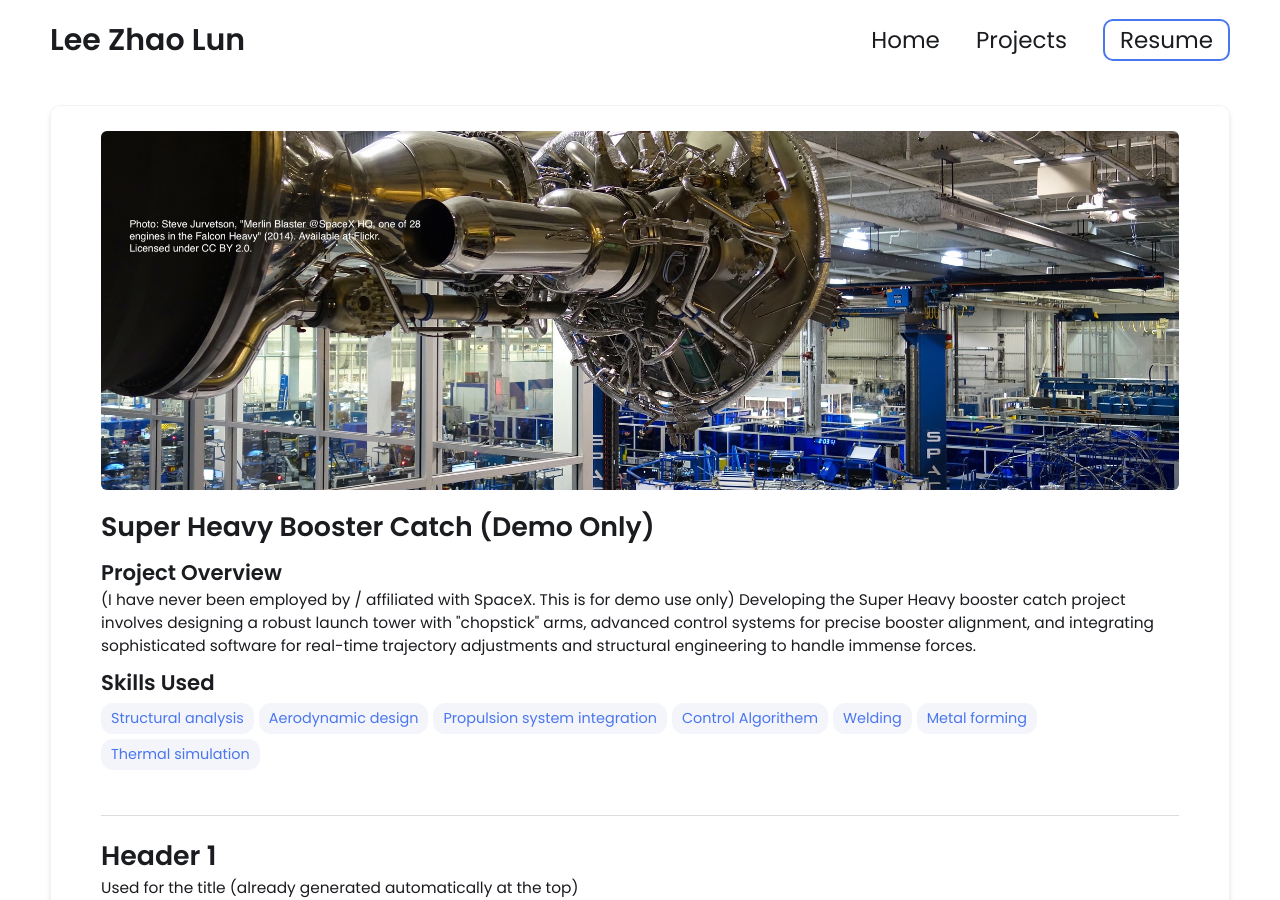
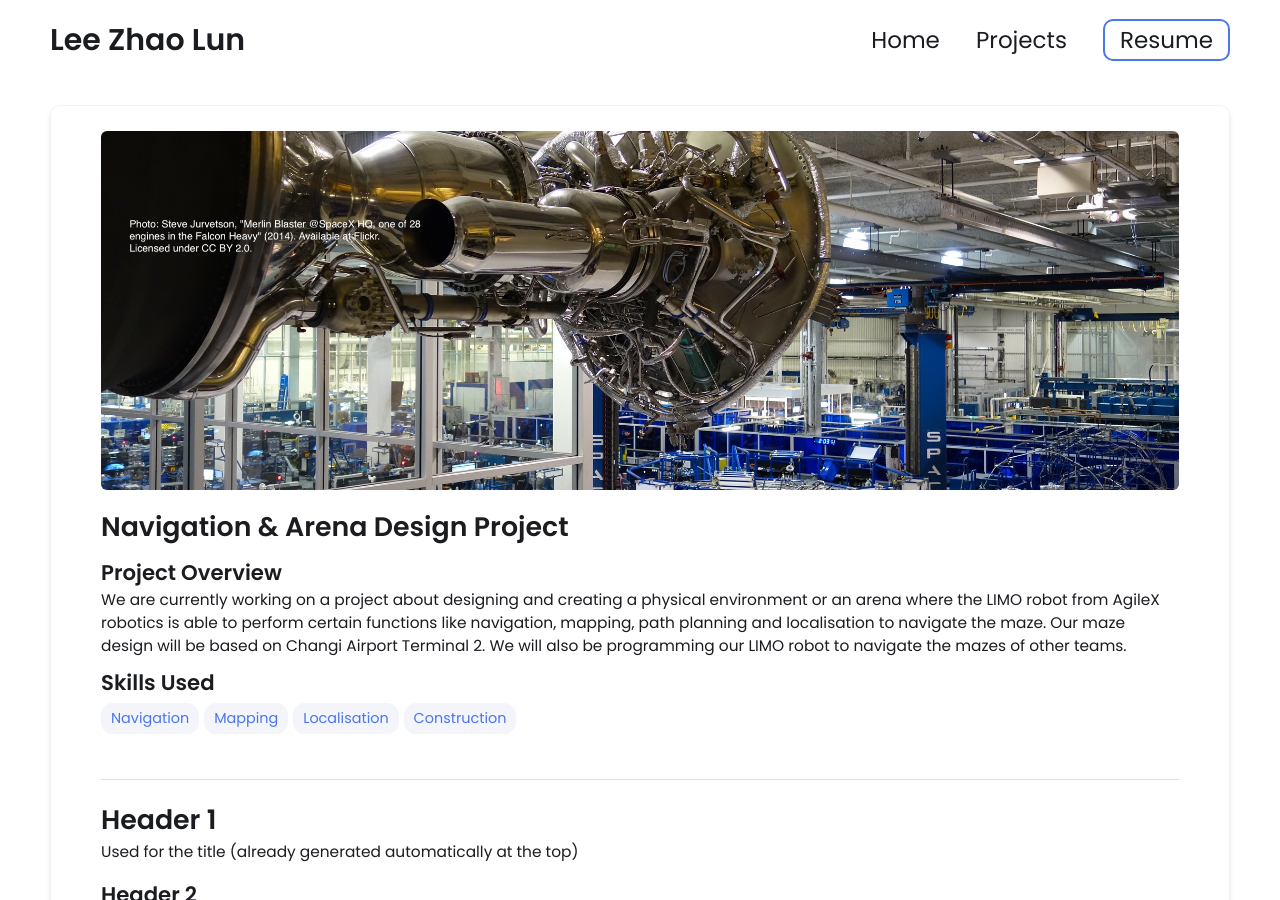
Before and after one commit to LeeZhaoLun2000/LeeZhaoLun.github.io, a Jekyll site: the page built from _projects/demo-project/index.md, in a window 1280 px wide and 900 px high. Built offline with Jekyll 4.4.1, drawn with Linux system fonts in a browser that asks for light colours.

Commit message:
Update index.md

```diff
--- a/_projects/demo-project/index.md
+++ b/_projects/demo-project/index.md
@@ -1,16 +1,13 @@
 ---
 layout: post
-title: Super Heavy Booster Catch (Demo Only)
-description:  (I have never been employed by / affiliated with SpaceX. This is for demo use only)
-    Developing the Super Heavy booster catch project involves designing a robust launch tower with "chopstick" arms, advanced control systems for precise booster alignment, and integrating sophisticated software for real-time trajectory adjustments and structural engineering to handle immense forces.
+title: Navigation & Arena Design Project
+description:  We are currently working on a project about designing and creating a physical environment or an arena where the LIMO robot from AgileX robotics is able to perform certain functions like navigation, mapping, path planning and localisation to navigate the maze. Our maze design will be based on Changi Airport Terminal 2. We will also be programming our LIMO robot to navigate the mazes of other teams.
 skills:
-  - Structural analysis
-  - Aerodynamic design
-  - Propulsion system integration
-  - Control Algorithem
-  - Welding
-  - Metal forming
-  - Thermal simulation
+- Navigation
+- Mapping
+- Localisation
+- Construction
+
 
 main-image: /project2.jpg
 ---
```
